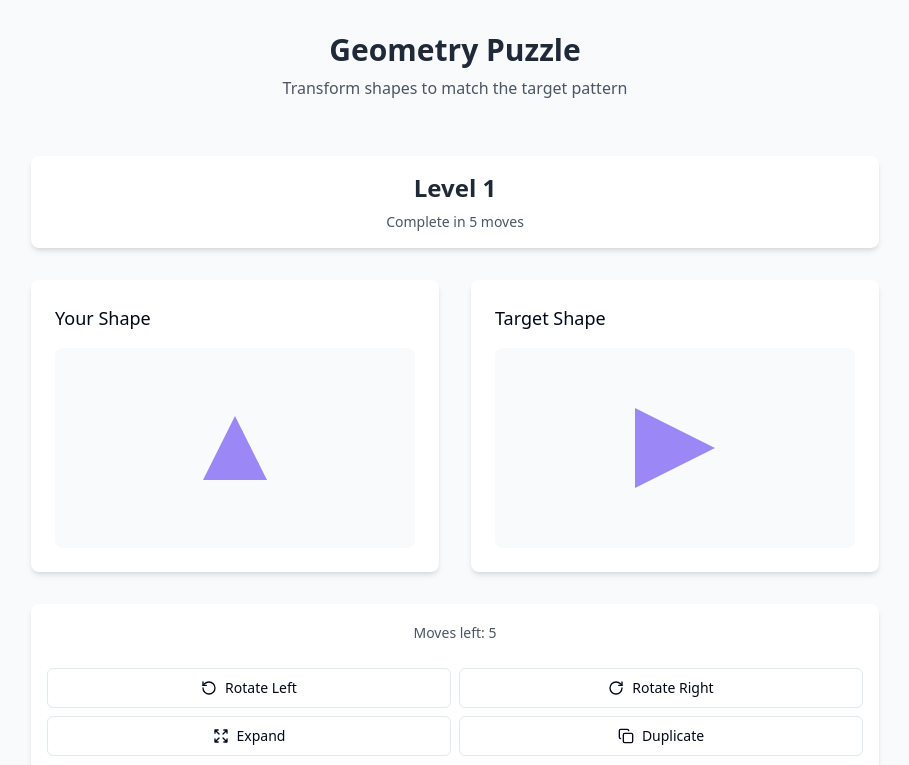
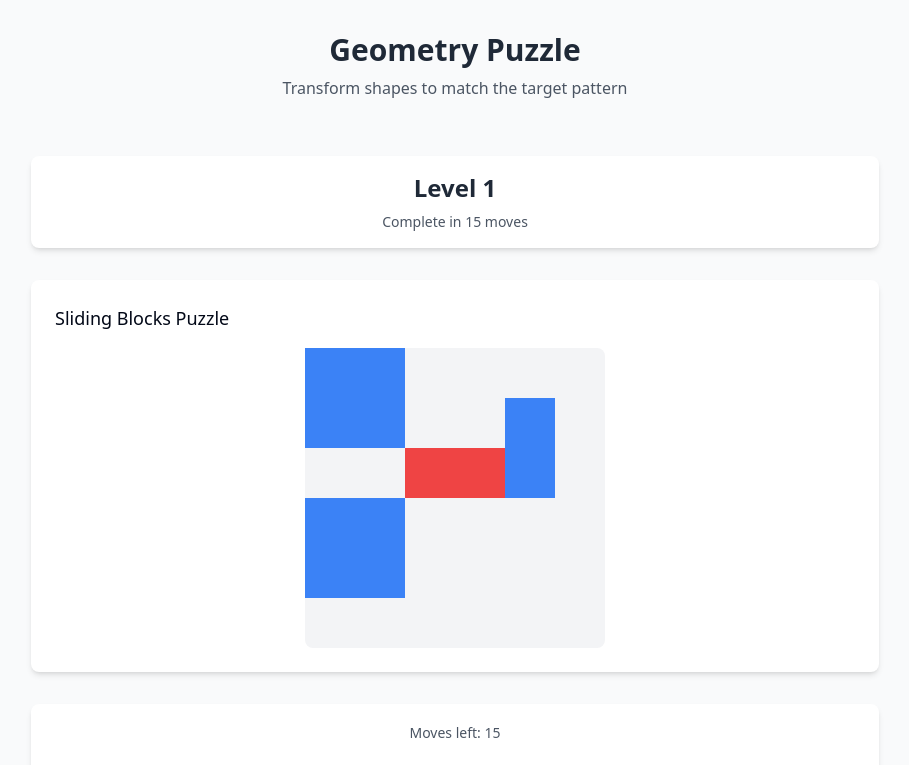
Before and after one commit to mramoslq/geometry-puzzle-steps, a React (Vite) app: page / in a window 1280 px wide. Shown: the top 765 px of the page, without its empty margins (185-1094 px from the left). Built offline with nearby package versions, Linux system fonts and the light colour scheme.

Commit message:
Refactor: Implement block escape game
Update the game to include blocks of different sizes and a goal of escaping a specific block.

```diff
--- a/src/components/game/Controls.tsx
+++ b/src/components/game/Controls.tsx
@@ -1,20 +1,20 @@
 
-import { RotateCcw, RotateCw, Expand, Copy } from "lucide-react";
+import { MoveLeft, MoveRight, MoveUp, MoveDown } from "lucide-react";
 import { Button } from "@/components/ui/button";
 
 interface ControlsProps {
-  onRotateLeft: () => void;
-  onRotateRight: () => void;
-  onExpand: () => void;
-  onDuplicate: () => void;
+  onMoveLeft: () => void;
+  onMoveRight: () => void;
+  onMoveUp: () => void;
+  onMoveDown: () => void;
   movesLeft: number;
 }
 
 export const Controls = ({
-  onRotateLeft,
-  onRotateRight,
-  onExpand,
-  onDuplicate,
+  onMoveLeft,
+  onMoveRight,
+  onMoveUp,
+  onMoveDown,
   movesLeft,
 }: ControlsProps) => {
   return (
@@ -22,43 +22,46 @@ export const Controls = ({
       <div className="text-center mb-2">
         <span className="text-sm font-medium text-gray-600">Moves left: {movesLeft}</span>
       </div>
-      <div className="grid grid-cols-2 gap-2">
+      <div className="grid grid-cols-3 gap-2 place-items-center">
+        <div></div>
         <Button
           variant="outline"
-          onClick={onRotateLeft}
+          onClick={onMoveUp}
           disabled={movesLeft <= 0}
           className="flex items-center gap-2"
         >
-          <RotateCcw className="w-4 h-4" />
-          Rotate Left
+          <MoveUp className="w-4 h-4" />
         </Button>
+        <div></div>
+
         <Button
           variant="outline"
-          onClick={onRotateRight}
+          onClick={onMoveLeft}
           disabled={movesLeft <= 0}
           className="flex items-center gap-2"
         >
-          <RotateCw className="w-4 h-4" />
-          Rotate Right
+          <MoveLeft className="w-4 h-4" />
         </Button>
+        <div></div>
         <Button
           variant="outline"
-          onClick={onExpand}
+          onClick={onMoveRight}
           disabled={movesLeft <= 0}
           className="flex items-center gap-2"
         >
-          <Expand className="w-4 h-4" />
-          Expand
+          <MoveRight className="w-4 h-4" />
         </Button>
+
+        <div></div>
         <Button
           variant="outline"
-          onClick={onDuplicate}
+          onClick={onMoveDown}
           disabled={movesLeft <= 0}
           className="flex items-center gap-2"
         >
-          <Copy className="w-4 h-4" />
-          Duplicate
+          <MoveDown className="w-4 h-4" />
         </Button>
+        <div></div>
       </div>
     </div>
   );
--- a/src/components/game/GameBoard.tsx
+++ b/src/components/game/GameBoard.tsx
@@ -1,164 +1,177 @@
+
 import { useState } from "react";
 import { Shape } from "./Shape";
 import { Controls } from "./Controls";
 import { LevelDisplay } from "./LevelDisplay";
 import { Button } from "@/components/ui/button";
-import { Check, RotateCcw } from "lucide-react";
+import { RotateCcw } from "lucide-react";
 import { toast } from "@/components/ui/sonner";
 
+interface Block {
+  id: number;
+  x: number;
+  y: number;
+  width: number;
+  height: number;
+  isTarget?: boolean;
+}
+
 interface GameState {
-  shapes: Array<{
-    id: number;
-    type: "triangle" | "square" | "circle";
-    size: "sm" | "md" | "lg";
-    rotation: number;
-  }>;
+  blocks: Block[];
   movesLeft: number;
   level: number;
-  targetShape: {
-    type: "triangle" | "square" | "circle";
-    size: "sm" | "md" | "lg";
-    rotation: number;
-  };
 }
 
-const INITIAL_MOVES = 5;
+const INITIAL_MOVES = 15;
+const BOARD_SIZE = 6;
+
+const LEVELS = [
+  {
+    blocks: [
+      { id: 1, x: 2, y: 2, width: 2, height: 1, isTarget: true }, // Target block
+      { id: 2, x: 0, y: 0, width: 2, height: 2 },
+      { id: 3, x: 4, y: 1, width: 1, height: 2 },
+      { id: 4, x: 0, y: 3, width: 2, height: 2 },
+    ],
+    movesLeft: INITIAL_MOVES,
+    level: 1,
+  }
+];
 
 const generateLevel = (level: number): GameState => {
-  const shapes = [
-    { id: 1, type: "triangle" as const, size: "md" as const, rotation: 0 }
-  ];
-
-  const targetShape = {
-    type: "triangle" as const,
-    size: level === 1 ? "lg" as const : "lg" as const,
-    rotation: level * 90
-  };
-
+  const levelData = LEVELS[level - 1] || LEVELS[0];
   return {
-    shapes,
-    movesLeft: INITIAL_MOVES,
-    level,
-    targetShape
+    blocks: levelData.blocks,
+    movesLeft: levelData.movesLeft,
+    level: level,
   };
 };
 
 export const GameBoard = () => {
   const [gameState, setGameState] = useState<GameState>(() => generateLevel(1));
+  const [selectedBlock, setSelectedBlock] = useState<number | null>(null);
 
-  const handleRotateLeft = () => {
-    if (gameState.movesLeft <= 0) return;
-    setGameState(prev => ({
-      ...prev,
-      shapes: prev.shapes.map(shape => ({
-        ...shape,
-        rotation: shape.rotation - 90
-      })),
-      movesLeft: prev.movesLeft - 1
-    }));
+  const handleBlockClick = (blockId: number) => {
+    setSelectedBlock(blockId);
   };
 
-  const handleRotateRight = () => {
-    if (gameState.movesLeft <= 0) return;
-    setGameState(prev => ({
-      ...prev,
-      shapes: prev.shapes.map(shape => ({
-        ...shape,
-        rotation: shape.rotation + 90
-      })),
-      movesLeft: prev.movesLeft - 1
-    }));
+  const moveBlock = (direction: 'left' | 'right' | 'up' | 'down') => {
+    if (selectedBlock === null || gameState.movesLeft <= 0) return;
+
+    setGameState(prev => {
+      const newBlocks = [...prev.blocks];
+      const blockIndex = newBlocks.findIndex(b => b.id === selectedBlock);
+      const block = newBlocks[blockIndex];
+
+      let newX = block.x;
+      let newY = block.y;
+
+      switch (direction) {
+        case 'left':
+          if (block.x > 0) newX--;
+          break;
+        case 'right':
+          if (block.x + block.width < BOARD_SIZE) newX++;
+          break;
+        case 'up':
+          if (block.y > 0) newY--;
+          break;
+        case 'down':
+          if (block.y + block.height < BOARD_SIZE) newY++;
+          break;
+      }
+
+      // Check for collisions with other blocks
+      const wouldCollide = newBlocks.some((otherBlock, i) => {
+        if (i === blockIndex) return false;
+        return checkCollision(
+          { ...block, x: newX, y: newY },
+          otherBlock
+        );
+      });
+
+      if (wouldCollide) {
+        toast.error("Can't move there - blocked by another piece!");
+        return prev;
+      }
+
+      newBlocks[blockIndex] = { ...block, x: newX, y: newY };
+
+      // Check if target block reached exit
+      const targetBlock = newBlocks.find(b => b.isTarget);
+      if (targetBlock && targetBlock.x + targetBlock.width >= BOARD_SIZE) {
+        toast.success("Level completed!");
+        return generateLevel(prev.level + 1);
+      }
+
+      return {
+        ...prev,
+        blocks: newBlocks,
+        movesLeft: prev.movesLeft - 1
+      };
+    });
   };
 
-  const handleExpand = () => {
-    if (gameState.movesLeft <= 0) return;
-    setGameState(prev => ({
-      ...prev,
-      shapes: prev.shapes.map(shape => ({
-        ...shape,
-        size: shape.size === "sm" ? "md" : "lg"
-      })),
-      movesLeft: prev.movesLeft - 1
-    }));
-  };
-
-  const handleDuplicate = () => {
-    if (gameState.movesLeft <= 0) return;
-    setGameState(prev => ({
-      ...prev,
-      shapes: [
-        ...prev.shapes,
-        {
-          ...prev.shapes[prev.shapes.length - 1],
-          id: Date.now()
-        }
-      ],
-      movesLeft: prev.movesLeft - 1
-    }));
+  const checkCollision = (block1: Block, block2: Block) => {
+    return !(
+      block1.x + block1.width <= block2.x ||
+      block1.x >= block2.x + block2.width ||
+      block1.y + block1.height <= block2.y ||
+      block1.y >= block2.y + block2.height
+    );
   };
 
   const handleRestartLevel = () => {
     setGameState(generateLevel(gameState.level));
+    setSelectedBlock(null);
     toast.info("Level restarted");
-  };
-
-  const checkShapes = () => {
-    const currentShape = gameState.shapes[0];
-    const targetShape = gameState.targetShape;
-
-    const isMatch =
-      currentShape.type === targetShape.type &&
-      currentShape.size === targetShape.size &&
-      currentShape.rotation % 360 === targetShape.rotation % 360;
-
-    if (isMatch) {
-      toast.success("Perfect match! Moving to next level...");
-      setGameState(generateLevel(gameState.level + 1));
-    } else {
-      toast.error("Shapes don't match. Keep trying!");
-    }
   };
 
   return (
     <div className="max-w-4xl mx-auto p-6">
       <LevelDisplay level={gameState.level} targetMoves={INITIAL_MOVES} />
 
-      <div className="mt-8 grid grid-cols-2 gap-8">
+      <div className="mt-8">
         <div className="bg-white p-6 rounded-lg shadow-md">
-          <h3 className="text-lg font-medium mb-4">Your Shape</h3>
-          <div className="min-h-[200px] flex items-center justify-center bg-gray-50 rounded-lg">
-            {gameState.shapes.map(shape => (
-              <Shape
-                key={shape.id}
-                type={shape.type}
-                size={shape.size}
-                rotation={shape.rotation}
+          <h3 className="text-lg font-medium mb-4">Sliding Blocks Puzzle</h3>
+          <div
+            className="relative w-[300px] h-[300px] mx-auto bg-gray-100 rounded-lg"
+            style={{
+              display: 'grid',
+              gridTemplateColumns: `repeat(${BOARD_SIZE}, 1fr)`,
+              gap: '2px',
+              padding: '2px'
+            }}
+          >
+            {gameState.blocks.map(block => (
+              <div
+                key={block.id}
+                className={`absolute transition-all duration-200 ${
+                  block.isTarget ? 'bg-red-500' : 'bg-blue-500'
+                } ${selectedBlock === block.id ? 'ring-2 ring-yellow-400' : ''}`}
+                style={{
+                  left: `${(block.x / BOARD_SIZE) * 100}%`,
+                  top: `${(block.y / BOARD_SIZE) * 100}%`,
+                  width: `${(block.width / BOARD_SIZE) * 100}%`,
+                  height: `${(block.height / BOARD_SIZE) * 100}%`,
+                  cursor: 'pointer'
+                }}
+                onClick={() => handleBlockClick(block.id)}
               />
             ))}
-          </div>
-        </div>
-
-        <div className="bg-white p-6 rounded-lg shadow-md">
-          <h3 className="text-lg font-medium mb-4">Target Shape</h3>
-          <div className="min-h-[200px] flex items-center justify-center bg-gray-50 rounded-lg">
-            <Shape
-              type={gameState.targetShape.type}
-              size={gameState.targetShape.size}
-              rotation={gameState.targetShape.rotation}
-            />
           </div>
         </div>
       </div>
 
       <div className="mt-8">
         <Controls
-          onRotateLeft={handleRotateLeft}
-          onRotateRight={handleRotateRight}
-          onExpand={handleExpand}
-          onDuplicate={handleDuplicate}
+          onMoveLeft={() => moveBlock('left')}
+          onMoveRight={() => moveBlock('right')}
+          onMoveUp={() => moveBlock('up')}
+          onMoveDown={() => moveBlock('down')}
           movesLeft={gameState.movesLeft}
         />
-        <div className="mt-4 flex justify-center gap-4">
+        <div className="mt-4 flex justify-center">
           <Button
             onClick={handleRestartLevel}
             variant="outline"
@@ -167,14 +180,6 @@ export const GameBoard = () => {
             <RotateCcw className="w-4 h-4 mr-2" />
             Restart Level
           </Button>
-          <Button
-            onClick={checkShapes}
-            className="w-full max-w-xs"
-            disabled={gameState.movesLeft <= 0}
-          >
-            <Check className="w-4 h-4 mr-2" />
-            Check Shape
-          </Button>
         </div>
       </div>
     </div>
```
